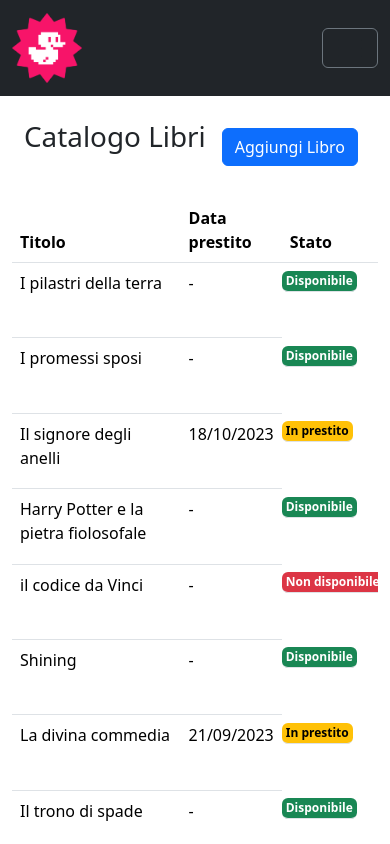
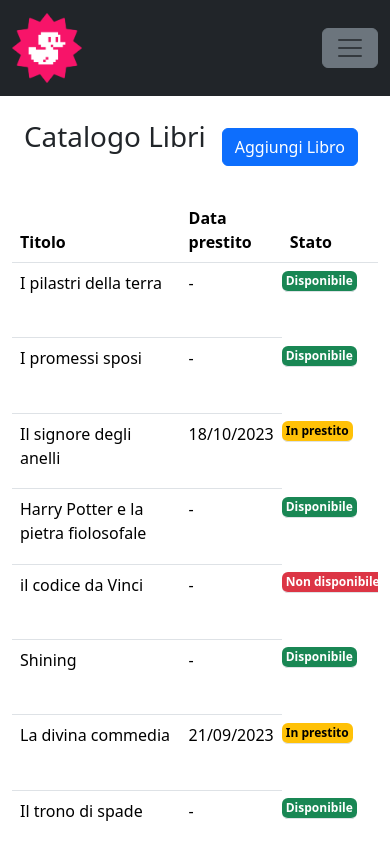
Before and after one commit to Gabbocnc/html-css-bootstrap-dashboard, a plain HTML site: page index.html in a window 390 px wide. Shown: the top 844 px of the page. Drawn offline with nearby package versions, Linux system fonts and the light colour scheme.

Commit message:
add color toggler icon

```diff
--- a/index.html
+++ b/index.html
@@ -11,6 +11,7 @@
         integrity="sha384-QWTKZyjpPEjISv5WaRU9OFeRpok6YctnYmDr5pNlyT2bRjXh0JMhjY6hW+ALEwIH" crossorigin="anonymous">
 
     <link rel="stylesheet" href="https://cdn.jsdelivr.net/npm/bootstrap-icons@1.11.3/font/bootstrap-icons.min.css">
+    <link rel="stylesheet" href="./style.css">
 
 </head>
 
@@ -19,7 +20,7 @@
         <nav class="navbar navbar-expand-lg bg-dark">
             <div class="container-fluid">
                 <a class="navbar-brand" href="#"><img src="./img/duck.png" style="width: 70px" alt=""></a>
-                <button class="navbar-toggler border-secondary" type="button" data-bs-toggle="collapse"
+                <button class="navbar-toggler text-bg-secondary border-secondary" type="button" data-bs-toggle="collapse"
                     data-bs-target="#navbarNavAltMarkup" aria-controls="navbarNavAltMarkup" aria-expanded="false"
                     aria-label="Toggle navigation ">
                     <span class="navbar-toggler-icon"></span>
```
Also changed, not shown: style.css (added).
